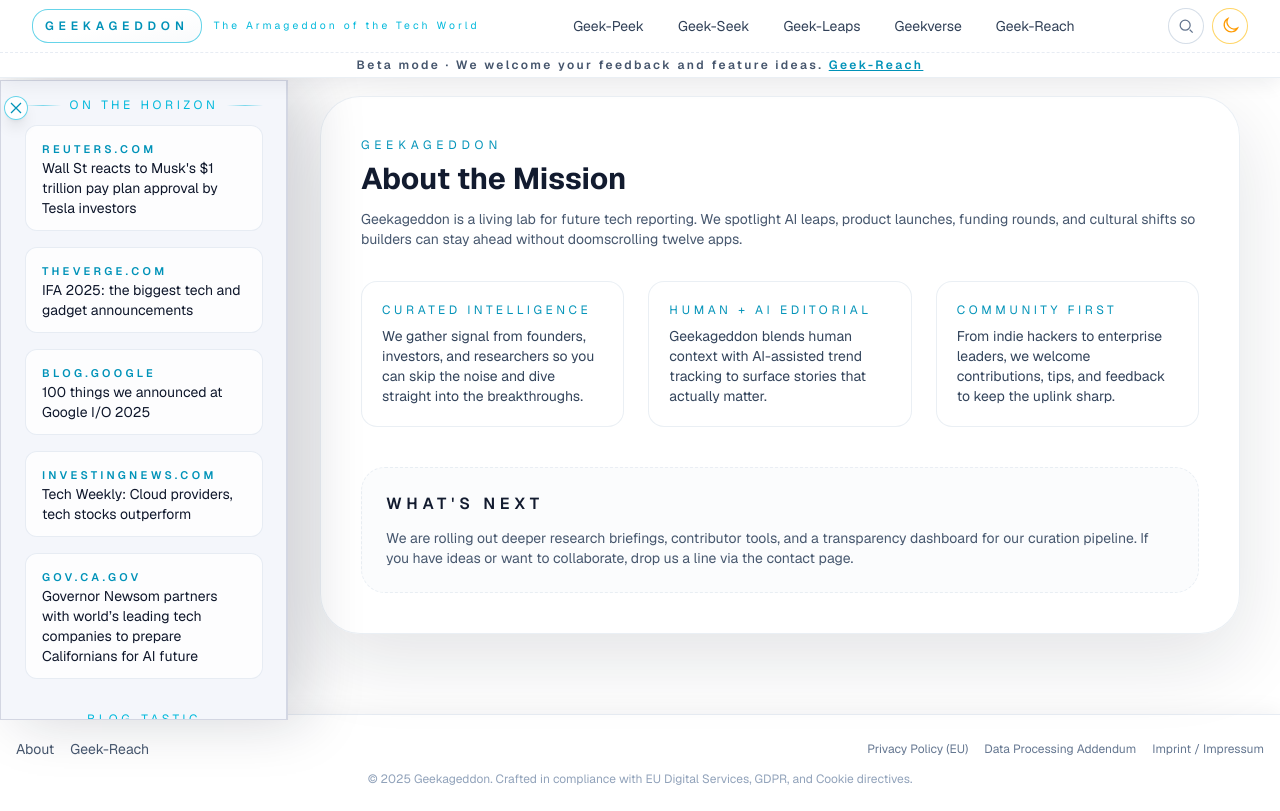
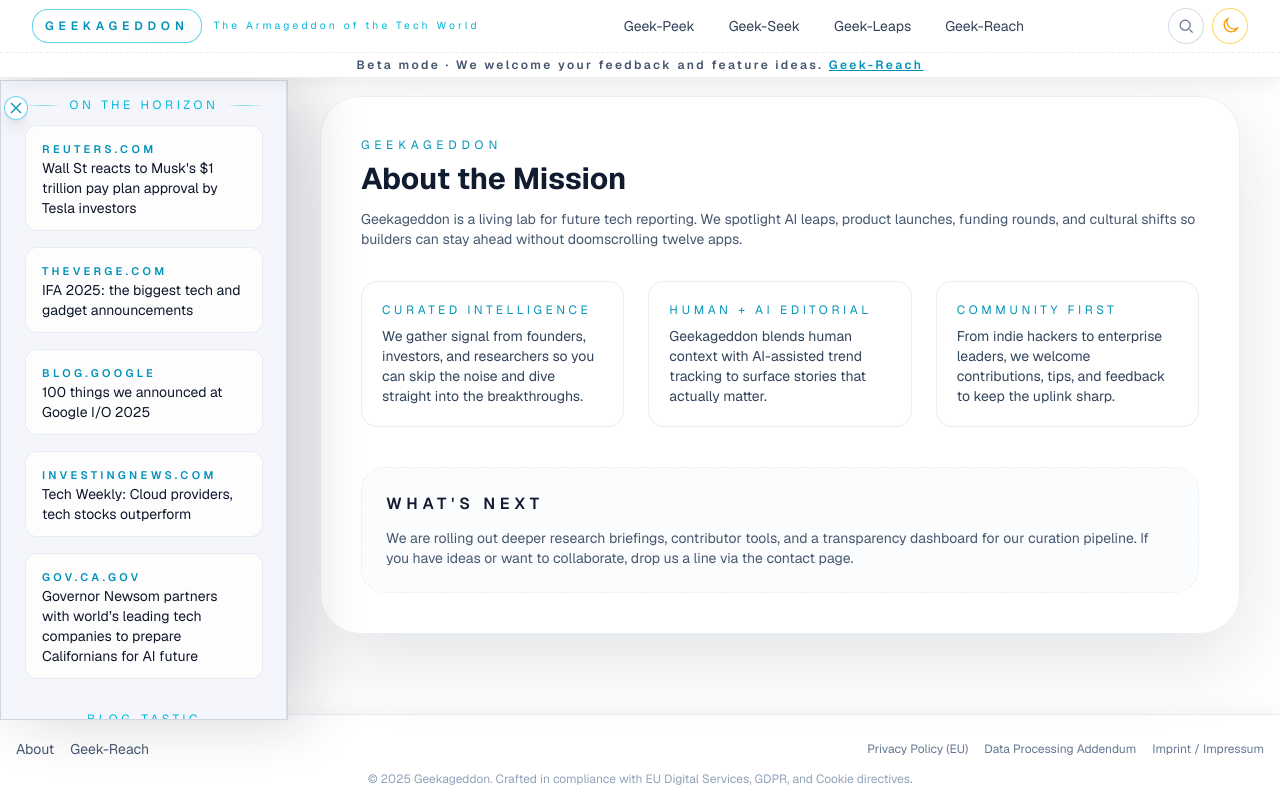
Before and after one commit to sanchivarma/geekageddon, a Next.js app: page /about in a window 1280 px wide. Built offline with nearby package versions, Linux system fonts and the light colour scheme.

Commit message:
Update SiteShell.tsx

```diff
--- a/app/components/SiteShell.tsx
+++ b/app/components/SiteShell.tsx
@@ -7,7 +7,7 @@ const navLinks = [
   { label: "Geek-Peek", href: "/" },
   { label: "Geek-Seek", href: "/geekseek" },
   { label: "Geek-Leaps", href: "/geekleaps" },
-  { label: "Geekverse", href: "/geekverse" },
+  /* { label: "Geekverse", href: "/geekverse" }, */
   { label: "Geek-Reach", href: "/geekreach" },
 ];
 
```
